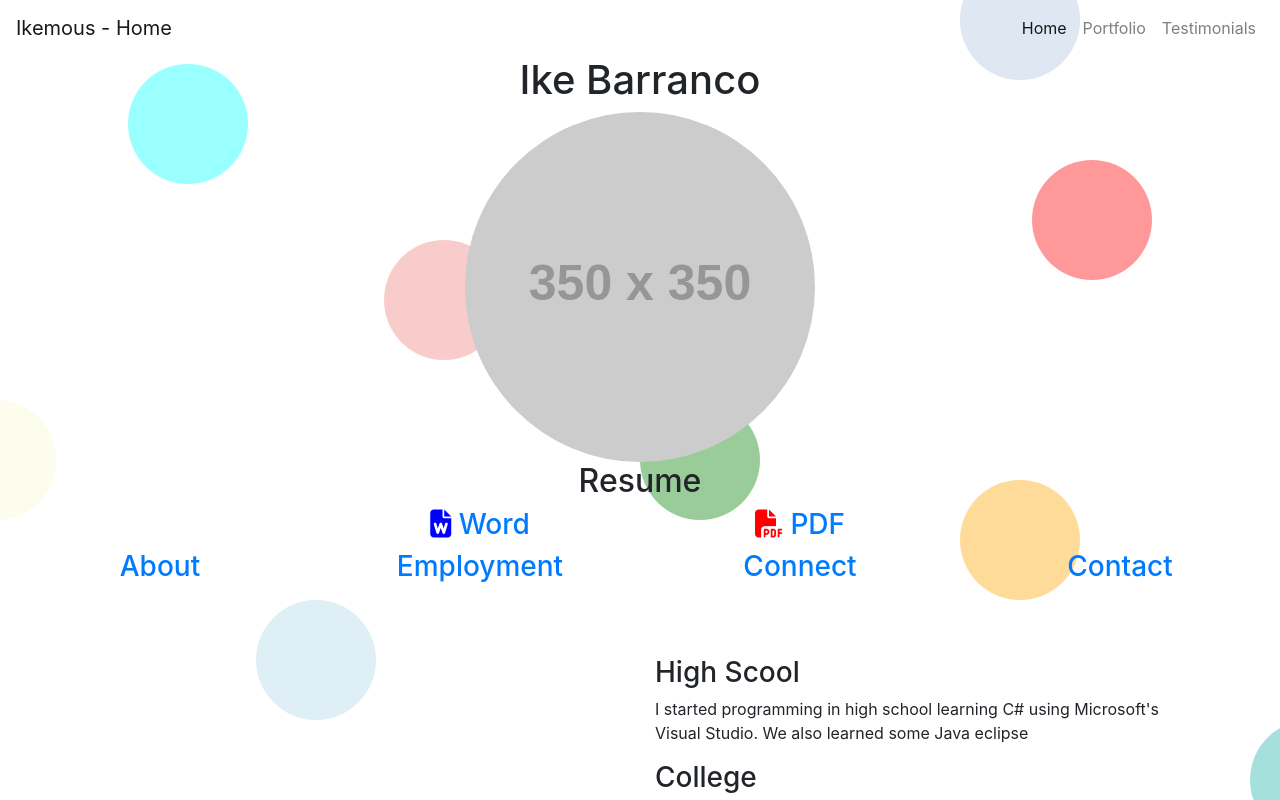
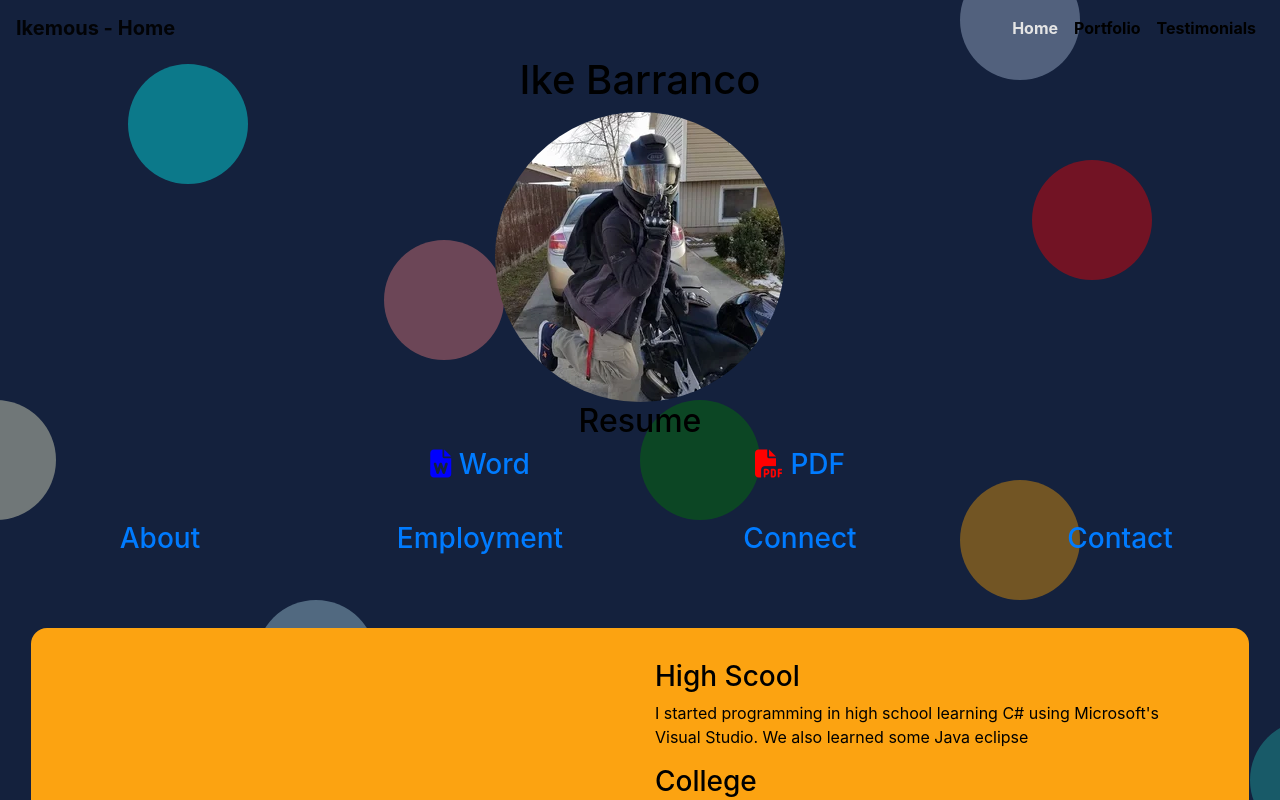
Before and after one commit to ikemous/portfolio, a React (Create React App) app in the folder client/: page / in a window 1280 px wide. Shown: the top 800 px of the page. Built offline with nearby package versions, Linux system fonts and the light colour scheme.

Commit message:
stylings added

```diff
--- a/client/src/App.css
+++ b/client/src/App.css
@@ -1,4 +1,12 @@
-
 .screenHeight {
   min-height: calc(100vh - 56px);
 }
+
+.secondaryBackground {
+  background-color: #fca311!important;
+}
+
+/* Main Background - 14213d */
+/* Yellow Background - fca311 */
+/* Text Color - 000000 */
+/* Active Text - e5e5e5 */
--- a/client/src/components/MehNavBar.tsx
+++ b/client/src/components/MehNavBar.tsx
@@ -1,7 +1,7 @@
 import React from "react";
 import { Navbar, Nav } from "react-bootstrap";
 import { useLocation } from "react-router-dom";
-
+import "./mehNavBar.css";
 
 function MehNavBar() {
     const location = useLocation();
--- a/client/src/components/Pagnation.tsx
+++ b/client/src/components/Pagnation.tsx
@@ -2,6 +2,7 @@ import React from "react"
 import { updatePagnation } from  "../utils/actions";
 import { useDispatch } from "react-redux";
 import { Pagination } from "react-bootstrap";
+import "./pagnation.css";
 
 interface Props {
     length: number;
@@ -35,7 +36,7 @@ function Pagnation({ length, pagnationPosition }: Props) {
 
     return (
         <Pagination>
-            <Pagination.First onClick={() => dispatch(updatePagnation(1))} disabled={pagnationPosition===1?true:false} />
+            <Pagination.First className="secondaryBackground" onClick={() => dispatch(updatePagnation(1))} disabled={pagnationPosition===1?true:false} />
             <Pagination.Prev  onClick={() => dispatch(updatePagnation(pagnationPosition - 1))} disabled={pagnationPosition===1?true:false} />
             {length > 0?renderPagnationSections():<></>}
             <Pagination.Next onClick={() => dispatch(updatePagnation(pagnationPosition + 1))} disabled={pagnationPosition===sections?true:false} />
--- a/client/src/components/RadProjectCard.tsx
+++ b/client/src/components/RadProjectCard.tsx
@@ -9,7 +9,7 @@ interface Props{
 
 function RadProjectCard({ project }: Props) {
     return (
-        <Card className="projectCard">
+        <Card className="projectCard secondaryBackground">
             <Card.Img className="projectImage" variant="top" src={project.imageRoute|| "https://via.placeholder.com/150"} />
             <Card.Body>
                 <Card.Title className="text-center">{project.title}</Card.Title>
--- a/client/src/components/dottedBackground.css
+++ b/client/src/components/dottedBackground.css
@@ -12,6 +12,7 @@
     top: 0;
     left: 0;
     z-index: -1;
+    background: #14213d;
 }
 
 .dotOne {
@@ -69,7 +70,7 @@
     left: 75%;
 }
 
-@media only screen and (max-width: 720px) {
+@media only screen and (max-width: 768px) {
     .dot {
         height: 10vh;
         width: 10vh;
--- /dev/null
+++ b/client/src/components/mehNavBar.css
@@ -0,0 +1,20 @@
+nav {
+    font-weight: bolder;
+    /* font-size: 2rem; */
+}
+
+.nav-link {
+    color: #000000!important
+}
+
+.nav-link.active {
+    color: #e5e5e5!important;
+}
+
+.navbar-toggler.collapsed, .navbar-toggler {
+    background-color: #fca311!important;
+}
+
+.navbar-brand {
+    /* font-size: 3rem!important; */
+}
--- /dev/null
+++ b/client/src/components/pagnation.css
@@ -0,0 +1,12 @@
+
+.page-item.active .page-link{
+    background-color: #007bff!important;
+}
+
+.page-item {
+    border: #e5e5e5!important;
+}
+
+.page-link {
+    background-color: #fca311!important;
+}
--- a/client/src/index.css
+++ b/client/src/index.css
@@ -11,3 +11,7 @@ code {
   font-family: source-code-pro, Menlo, Monaco, Consolas, 'Courier New',
     monospace;
 }
+
+#root, nav {
+  color: #000000;
+}
--- a/client/src/pages/HomePage.tsx
+++ b/client/src/pages/HomePage.tsx
@@ -14,13 +14,16 @@ function HomePage() {
             <Row>
                 <Image
                     style={{margin: "auto"}}
-                    src="https://via.placeholder.com/350"
+                    src="/images/ikeMotorcyle.webp"
                     roundedCircle
                 />
             </Row>
             <h2 className="text-center">Resume</h2>
             <EmployMePlease />
-            <Row className="text-center">
+            <Row
+                style={{paddingTop: "2rem", paddingBottom: "2rem"}}
+                className="text-center"
+            >
                 <Col xs={12} md={3} >
                     <a href="#about-me">
                         <h3>About</h3>
@@ -43,7 +46,7 @@ function HomePage() {
                 </Col>
             </Row>
             <Row
-                className="section"
+                className="section secondaryBackground"
                 id="about-me"
             >
                 <Col xs={12} md={6} className="d-flex justify-content-center align-items-center text-center">
@@ -78,7 +81,7 @@ function HomePage() {
                 </Col>
             </Row>
             <Row
-                className="section"
+                className="section secondaryBackground"
                 id="current-employment"
             >
                 <Col xs={12} md={6} className="d-flex justify-content-center align-items-center text-center">
@@ -106,7 +109,7 @@ function HomePage() {
                 </Col>
             </Row>
             <Row
-                className="section"
+                className="section secondaryBackground"
                 id="connect-with-me"
             >
                 <Col xs={12} md={6} className="d-flex justify-content-center align-items-center text-center">
@@ -117,7 +120,7 @@ function HomePage() {
                 </Col>
             </Row>
             <Row
-                className="section"
+                className="section secondaryBackground"
                 id="contact-me"
             >
                 <Col xs={12} md={6} className="d-flex justify-content-center align-items-center text-center">
```
